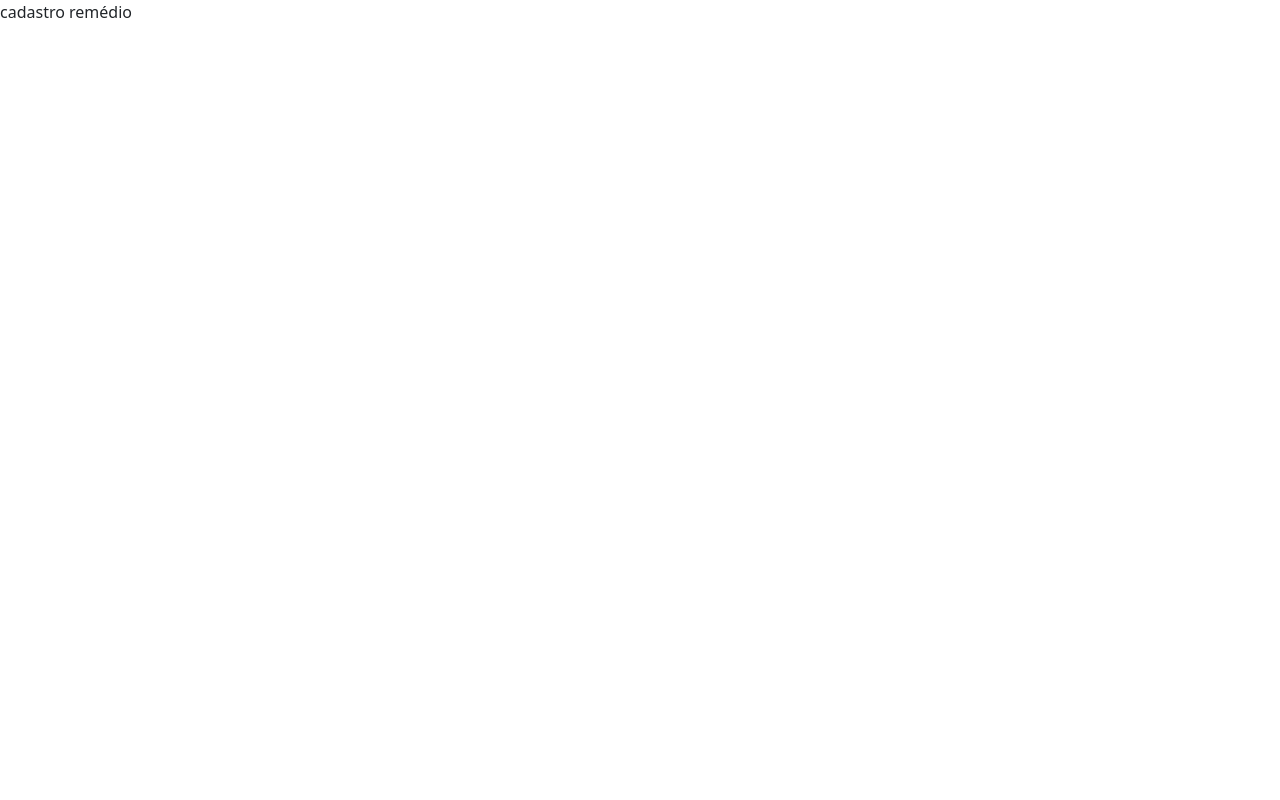
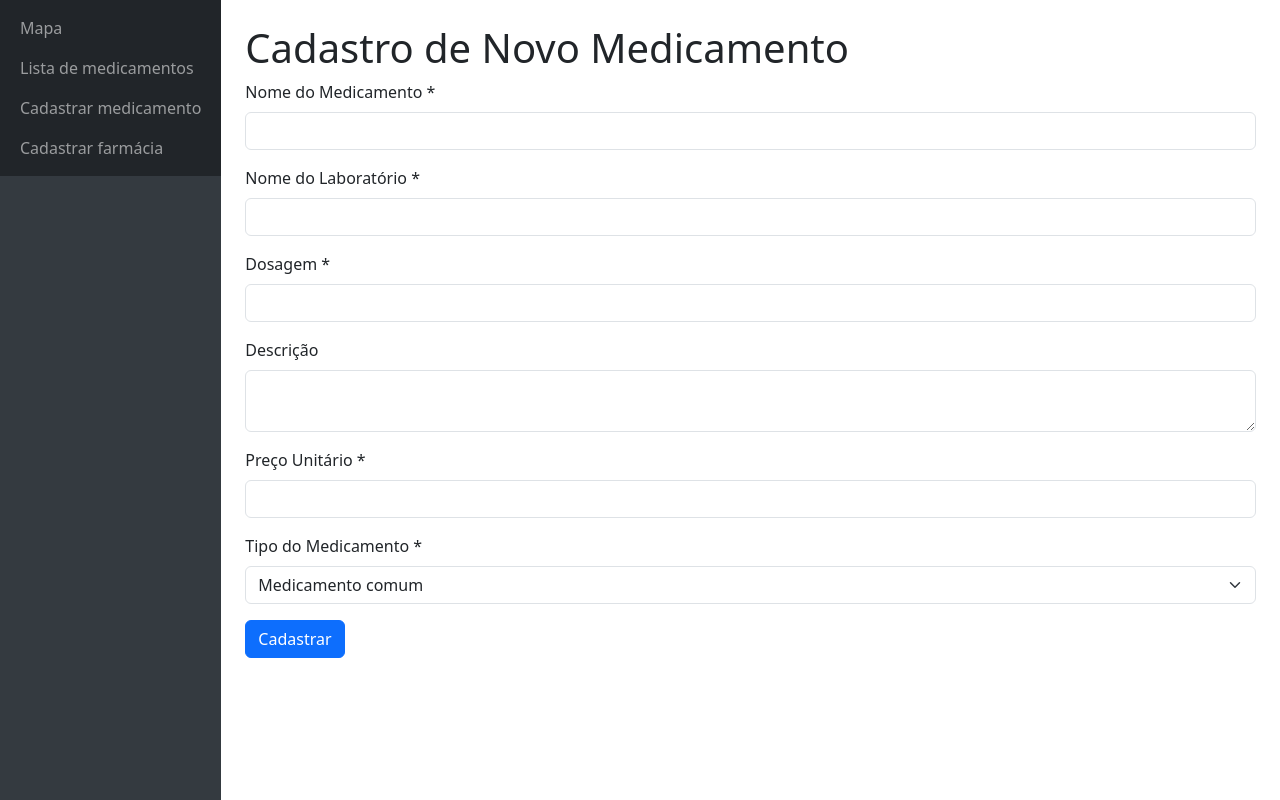
Before and after one commit to mavicaetano/medication-management, a React (Vite) app in the folder medication-management/: page /new-medicine in a window 1280 px wide. Built offline with nearby package versions, Linux system fonts and the light colour scheme.

Commit message:
feat: adiciona formulário para cadastro de remédios

```diff
--- a/medication-management/src/pages/new-medicine.jsx
+++ b/medication-management/src/pages/new-medicine.jsx
@@ -1,9 +1,84 @@
+import { useState } from 'react';
+import 'bootstrap/dist/css/bootstrap.min.css';
+import { Menu } from "../components/menu";
+
 function NewMedicine() {
+    const [medicineData, setMedicineData] = useState({
+        nomeMedicamento: '',
+        nomeLaboratorio: '',
+        dosagem: '',
+        descricao: '',
+        precoUnitario: '',
+        tipoMedicamento: 'Medicamento comum'
+    });
+
+    const handleInputChange = (event) => {
+        const { name, value } = event.target;
+        setMedicineData({ ...medicineData, [name]: value });
+    };
+
+    const handleFormSubmit = (event) => {
+        event.preventDefault();
+
+        try {
+            const medicines = JSON.parse(localStorage.getItem('medicines')) || [];
+            medicines.push(medicineData);
+            localStorage.setItem('medicines', JSON.stringify(medicines));
+
+            alert('Medicamento cadastrado com sucesso!');
+            setMedicineData({
+                nomeMedicamento: '',
+                nomeLaboratorio: '',
+                dosagem: '',
+                descricao: '',
+                precoUnitario: '',
+                tipoMedicamento: 'Medicamento comum',
+            });
+        } catch (error) {
+            alert('Erro ao cadastrar o medicamento.');
+        }
+    };
+
     return (
-        <>
-        <p>cadastro remédio</p>
-        </>
-    )
+        <div className="d-flex">
+            <div className="menu-container">
+                <Menu />
+            </div>
+            <div className="content-container p-4">
+                <h1>Cadastro de Novo Medicamento</h1>
+                <form onSubmit={handleFormSubmit}>
+                    <div className="mb-3">
+                        <label htmlFor="nomeMedicamento" className="form-label">Nome do Medicamento *</label>
+                        <input type="text" className="form-control" id="nomeMedicamento" name="nomeMedicamento" onChange={handleInputChange} />
+                    </div>
+                    <div className="mb-3">
+                        <label htmlFor="nomeLaboratorio" className="form-label">Nome do Laboratório *</label>
+                        <input type="text" className="form-control" id="nomeLaboratorio" name="nomeLaboratorio" onChange={handleInputChange} />
+                    </div>
+                    <div className="mb-3">
+                        <label htmlFor="dosagem" className="form-label">Dosagem *</label>
+                        <input type="text" className="form-control" id="dosagem" name="dosagem" onChange={handleInputChange} />
+                    </div>
+                    <div className="mb-3">
+                        <label htmlFor="descricao" className="form-label">Descrição</label>
+                        <textarea className="form-control" id="descricao" name="descricao" onChange={handleInputChange} />
+                    </div>
+                    <div className="mb-3">
+                        <label htmlFor="precoUnitario" className="form-label">Preço Unitário *</label>
+                        <input type="text" className="form-control" id="precoUnitario" name="precoUnitario" onChange={handleInputChange} />
+                    </div>
+                    <div className="mb-3">
+                        <label htmlFor="tipoMedicamento" className="form-label">Tipo do Medicamento *</label>
+                        <select className="form-select" id="tipoMedicamento" name="tipoMedicamento" onChange={handleInputChange}>
+                            <option value="Medicamento comum">Medicamento comum</option>
+                            <option value="Medicamento controlado">Medicamento controlado</option>
+                        </select>
+                    </div>
+                    <button type="submit" className="btn btn-primary">Cadastrar</button>
+                </form>
+            </div>
+        </div>
+    );
 }
 
-export { NewMedicine }
+export { NewMedicine };
```
